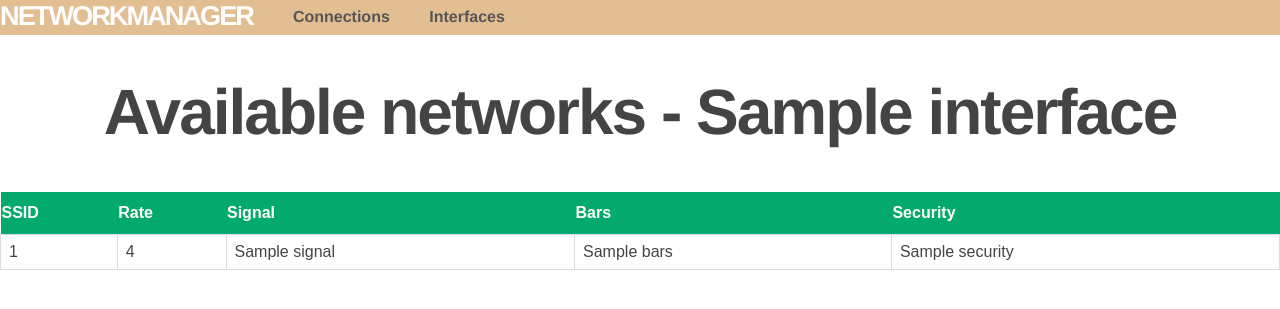
After one commit to oscar-bergstrom/networkmanager-flask, a Flask app: template templates/list.html in a window 1280 px wide. The commit adds this page. Shown: the top 309 px of the page. Run offline with Flask 2, Linux system fonts and the light colour scheme; the template is opened without the code that fills it: most values are stand-ins (such as "Sample title", 1, 10 or a date in 2020).

Commit message:
Added network scanning wrapper and page

```diff
--- a/main.py
+++ b/main.py
@@ -40,3 +40,8 @@ def interface(interface_id):
     except OSError as e:
         info = {"ERROR": e.__str__()}
     return render_template("interface.html", interface=info)
+
+@app.route("/interfaces/<interface_id>/list")
+def interface_list(interface_id):
+    networks = nmcli.scan_networks(interface_id)
+    return render_template("list.html", interface=interface_id, networks=networks)
--- a/static/css/main.css
+++ b/static/css/main.css
@@ -81,3 +81,7 @@ h3 {
   color: #444;
   text-decoration: none;
 }
+
+.submenu {
+    text-align: center;
+}
--- /dev/null
+++ b/templates/list.html
@@ -0,0 +1,28 @@
+{% extends 'base.html' %}
+
+{% block title %} Available networks - {{ interface }} {% endblock %}
+
+{% block content %}
+<table id="table" class="table table-striped">
+    <thead>
+        <tr>
+            <th>SSID</th>
+            <th>Rate</th>
+            <th>Signal</th>
+            <th>Bars</th>
+            <th>Security</th>
+        </tr>
+    </thead>
+    <tbody>
+        {% for network in networks %}
+        <tr>
+            <td>{{ network.ssid }}</td>
+            <td>{{ network.rate }}</td>
+            <td>{{ network.signal }}</td>
+            <td>{{ network.bars }}</td>
+            <td>{{ network.security }}</td>
+        </tr>
+        {% endfor %}
+    </tbody>
+  </table>
+{% endblock %}
```
Also changed, not shown: nmcli.py (+29 -1 lines), templates/interface.html (+7 -0 lines), templates/interfaces.html (+18 -3 lines), tests/test_nmcli.py (+34 -0 lines).
